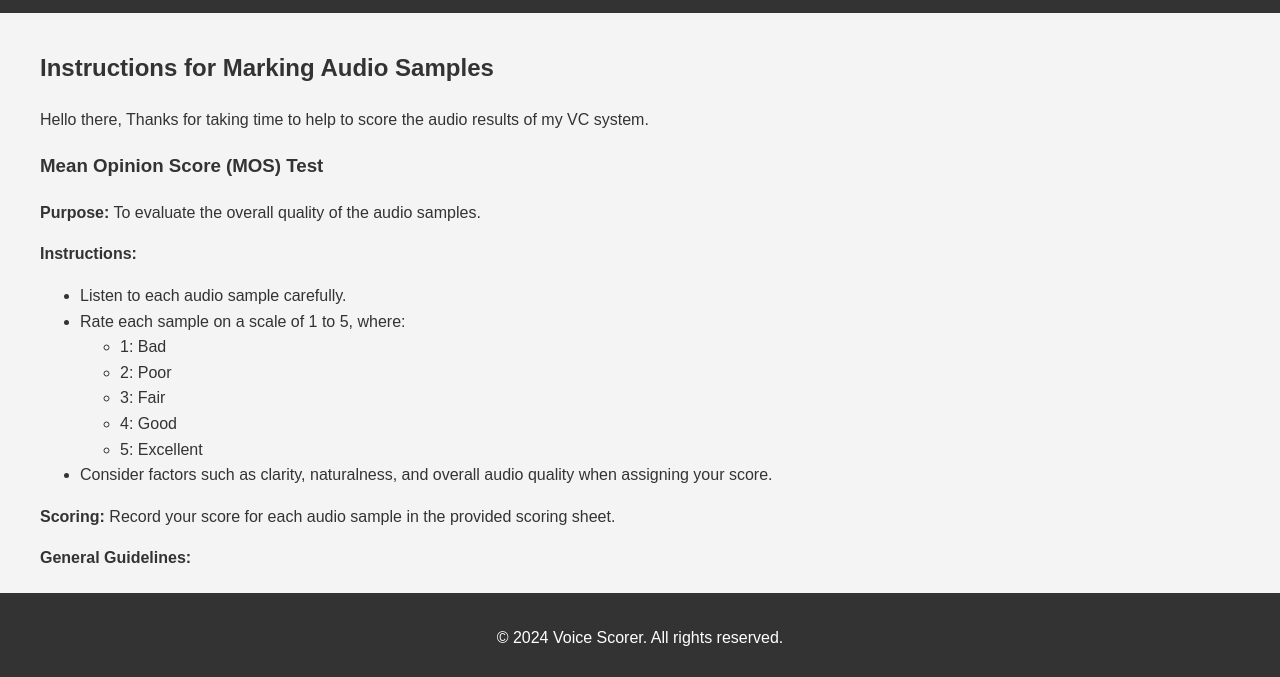
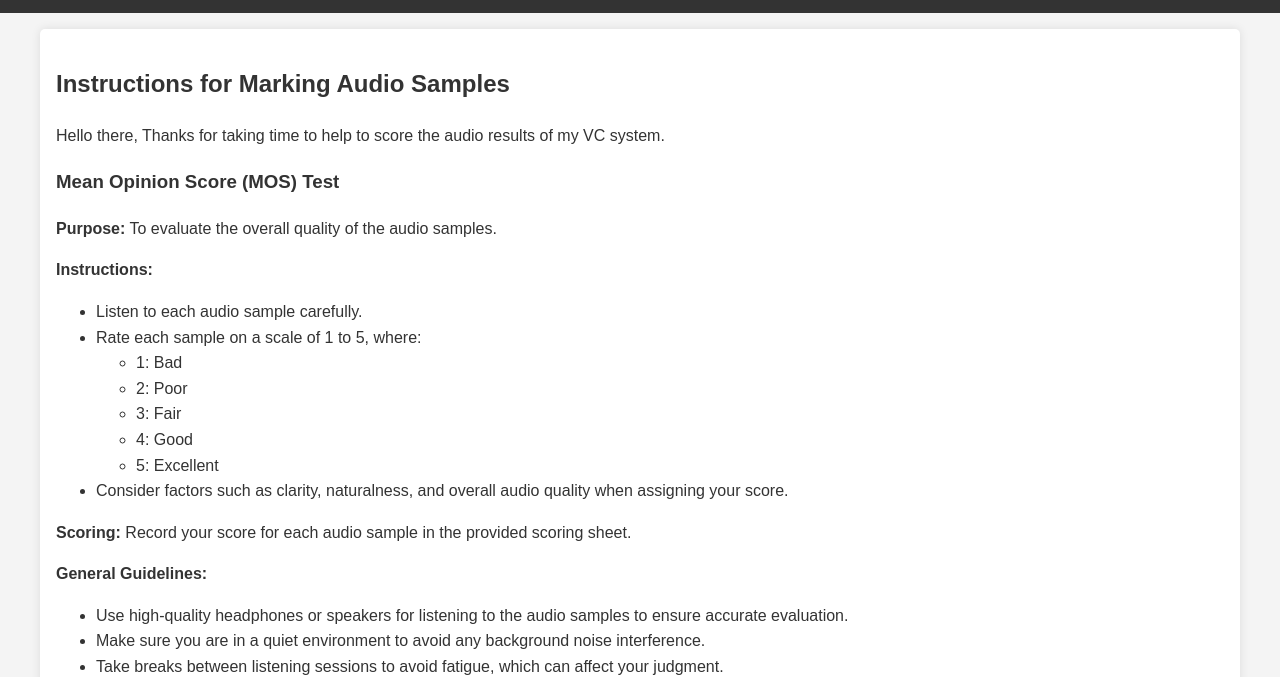
Before and after one commit to TKsavy/Subjective_test, a plain HTML site: page index.html in a window 1280 px wide. Shown: the part 117-794 px from the top of the page. Drawn offline with Linux system fonts and the light colour scheme.

Commit message:
Update styles.css

```diff
--- a/styles.css
+++ b/styles.css
@@ -27,6 +27,15 @@ main {
     padding: 1rem;
     max-width: 1200px;
     margin: 0 auto;
+    padding-bottom: 4rem; /* Ensure there is enough space for the footer */
+}
+
+section#instructions {
+    background: #fff;
+    padding: 1rem;
+    border-radius: 5px;
+    box-shadow: 0 0 10px rgba(0, 0, 0, 0.1);
+    margin-bottom: 1rem;
 }
 
 #audio-files {
@@ -54,7 +63,15 @@ main {
 
 audio {
     width: 100%;
+    margin-bottom: 0.5rem;
+}
+
+audio + p {
+    margin-top: 0;
     margin-bottom: 1rem;
+    text-align: center;
+    font-size: 0.85rem;
+    color: #666;
 }
 
 footer {
@@ -62,7 +79,5 @@ footer {
     padding: 1rem 0;
     background: #333;
     color: #fff;
-    position: fixed;
     width: 100%;
-    bottom: 0;
 }
```
